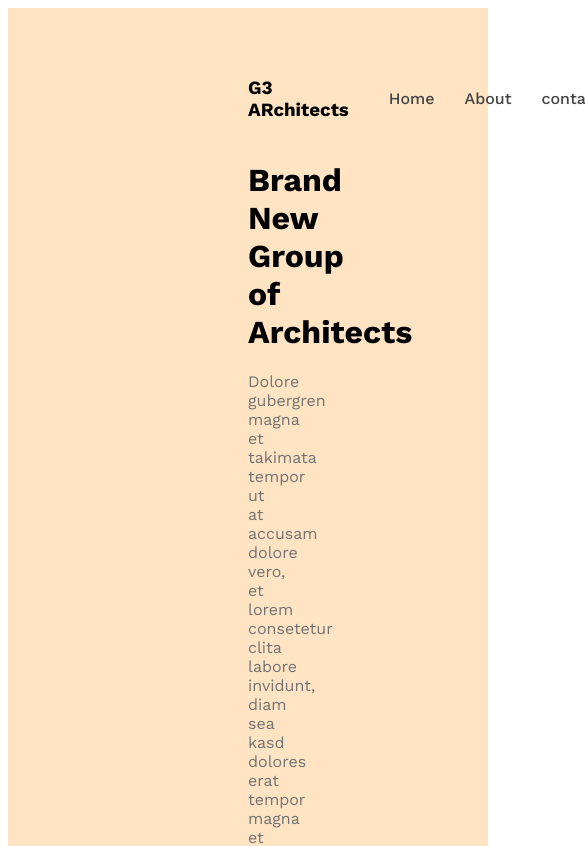
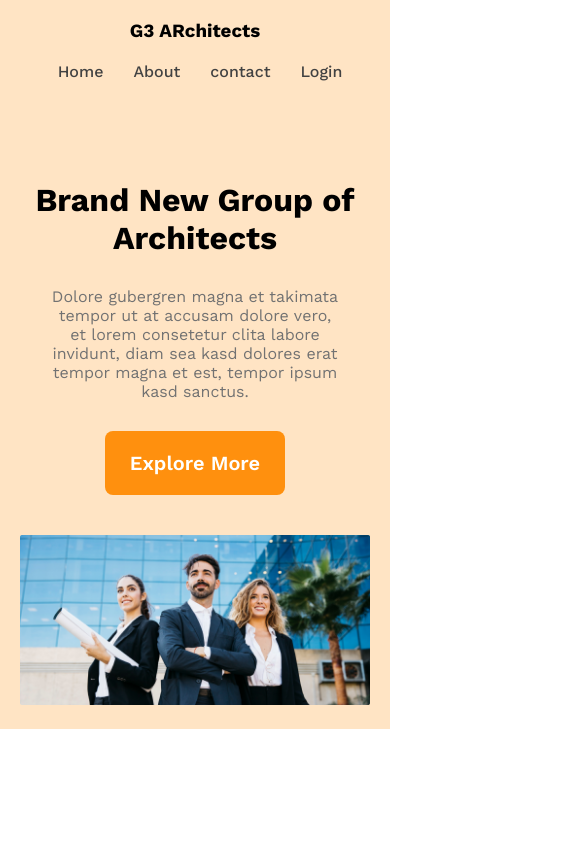
Before and after one commit to Sunjida-Srijoni/g3-architects, a plain HTML site: page index.html in a window 390 px wide. Shown: the top 846 px of the page, 585 px wide, since content can reach past the window. Drawn offline with nearby package versions, Linux system fonts and the light colour scheme.

Commit message:
finished responsive for mobile device

```diff
--- a/style.css
+++ b/style.css
@@ -4,8 +4,19 @@
 
   *{
     font-family: 'Work Sans', sans-serif;
+    margin: 0;
   }
   .btn-primary{
+    background-color: #FF900E;
+    border-radius: 8px;
+    color: #FFF;
+    margin-bottom: 40px;
+    font-size: 1.25rem;
+    font-weight: 600;
+    padding: 20px 25px;
+    cursor: pointer;
+    border: none;
+
 
   }
 
@@ -48,13 +59,53 @@
     max-width: 800px;
     text-align: center;
     margin: 0 auto;
+    margin-top: 100px;
+
+
 }
 .banner-title{
     font-size: 4rem;
     font-weight: 700;
     color: #131313;
+    padding: 20px;
 }
 .banner-desc{
     color: #727272;
+    padding: 30px;
 
 }
+.banner img{
+
+    width: 100%;
+}
+
+
+
+/* responsiveness starts here */
+
+@media screen and (max-width: 576px) {
+    header{
+        padding: 20px;
+    }
+    nav{
+        flex-direction: column;
+
+    }
+
+    nav li{
+        margin-top: 20px;
+    }
+
+}
+
+/* tablet or medium devices */
+
+@media screen and (min-width: 576px and max-width: 960px) {
+    header{
+        padding: 50px;
+    }
+    nav{
+        flex-direction: column;
+    }
+
+}
```
